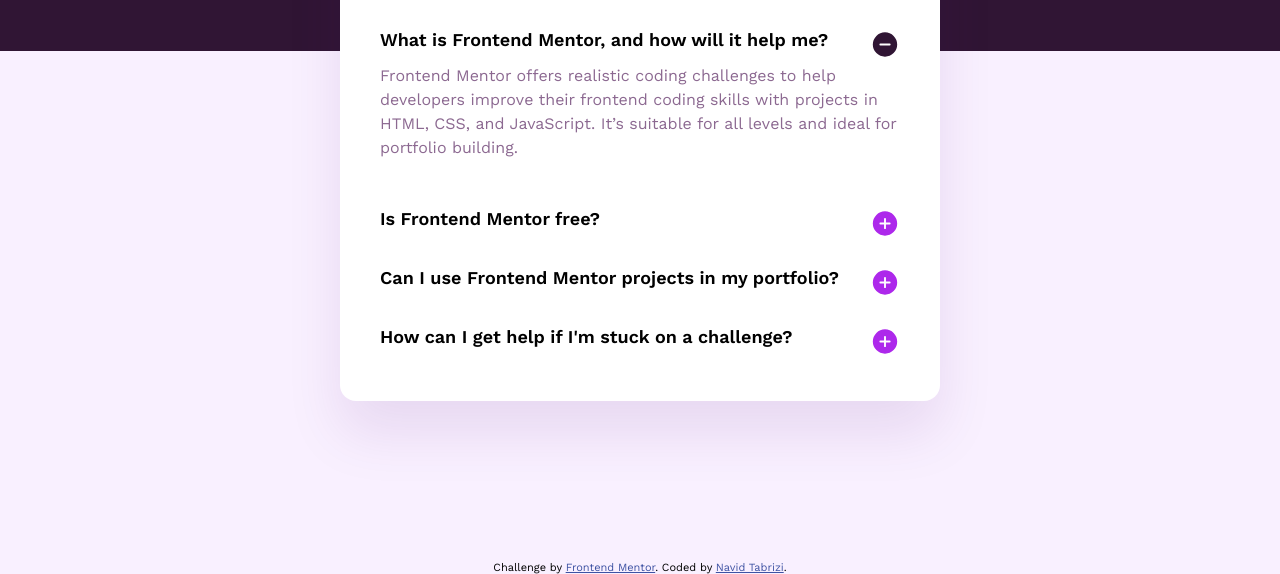
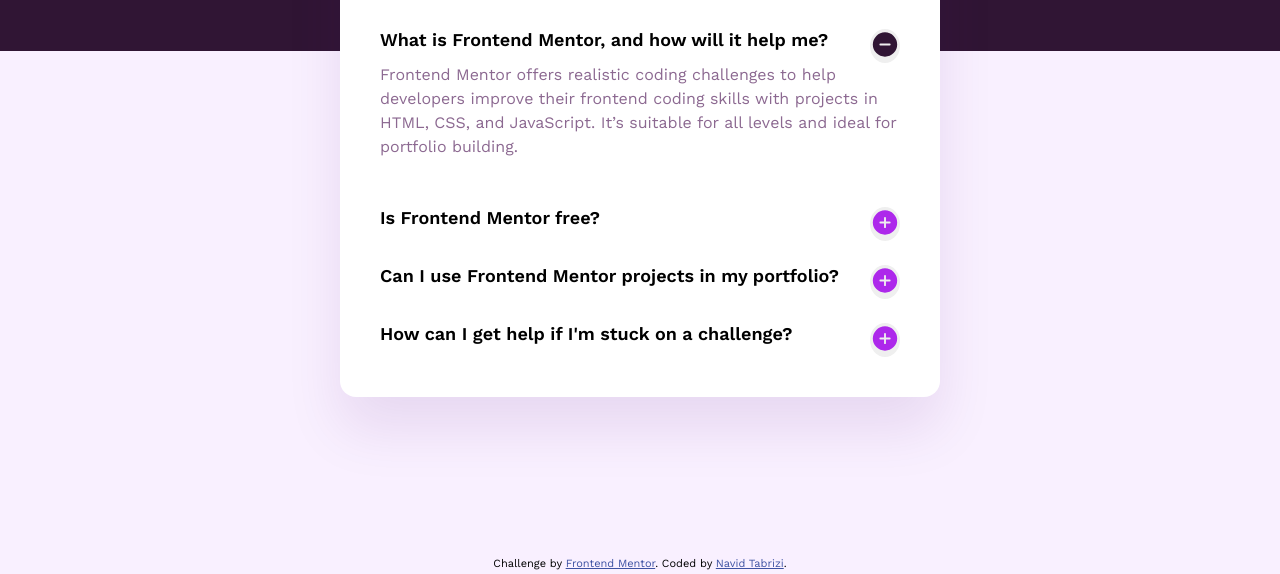
Before and after one commit to navidTabrizi90/FAQs, a plain HTML site: page index.html in a window 1280 px wide. Shown: the part 269-843 px from the top of the page. Drawn offline with nearby package versions, Linux system fonts and the light colour scheme.

Commit message:
Added style for button

```diff
--- a/index.html
+++ b/index.html
@@ -54,9 +54,9 @@
                                 What is Frontend Mentor, and how will it help
                                 me?
                             </h3>
-                            <span
-                                ><img src="assets/images/icon-minus.svg"
-                            /></span>
+                            <button>
+                                <img src="assets/images/icon-minus.svg" />
+                            </button>
                         </section>
                         <p class="answer">
                             Frontend Mentor offers realistic coding challenges
@@ -71,9 +71,9 @@
                             <h3 class="question--title">
                                 Is Frontend Mentor free?
                             </h3>
-                            <span
-                                ><img src="assets/images/icon-plus.svg"
-                            /></span>
+                            <button>
+                                <img src="assets/images/icon-plus.svg" />
+                            </button>
                         </section>
                         <!-- <p class="answer">
                             Frontend Mentor offers realistic coding challenges
@@ -89,9 +89,9 @@
                                 Can I use Frontend Mentor projects in my
                                 portfolio?
                             </h3>
-                            <span
-                                ><img src="assets/images/icon-plus.svg"
-                            /></span>
+                            <button>
+                                <img src="assets/images/icon-plus.svg" />
+                            </button>
                         </section>
                         <!-- <p class="answer">
                             Frontend Mentor offers realistic coding challenges
@@ -106,9 +106,9 @@
                             <h3 class="question--title">
                                 How can I get help if I'm stuck on a challenge?
                             </h3>
-                            <span
-                                ><img src="assets/images/icon-plus.svg"
-                            /></span>
+                            <button>
+                                <img src="assets/images/icon-plus.svg" />
+                            </button>
                         </section>
                         <!-- <p class="answer">
                             Frontend Mentor offers realistic coding challenges
--- a/style.css
+++ b/style.css
@@ -3,6 +3,7 @@
     --LightPink: hsl(275, 100%, 97%);
     --GrayishPurple: hsl(292, 16%, 49%);
     --DarkPurple: hsl(292, 42%, 14%);
+    --Pink: #AD28EB;
 }
 
 * {
@@ -79,14 +80,17 @@ body {
 .question {
     display: flex;
     justify-content: space-between;
-
-
 }
 
 .question--title {
     font-size: 18px;
     font-weight: 600;
     line-height: normal;
+}
+
+.question--title:hover {
+    color: var(--Pink);
+    cursor: pointer;
 }
 
 .answer {
@@ -98,3 +102,12 @@ body {
     padding-bottom: 24px;
 
 }
+
+button {
+    text-decoration: none;
+    outline: none;
+    border-radius: 50%;
+    border: none;
+    cursor: pointer;
+    display: inline-block;
+}
```
Also changed, not shown: app.js (added).
